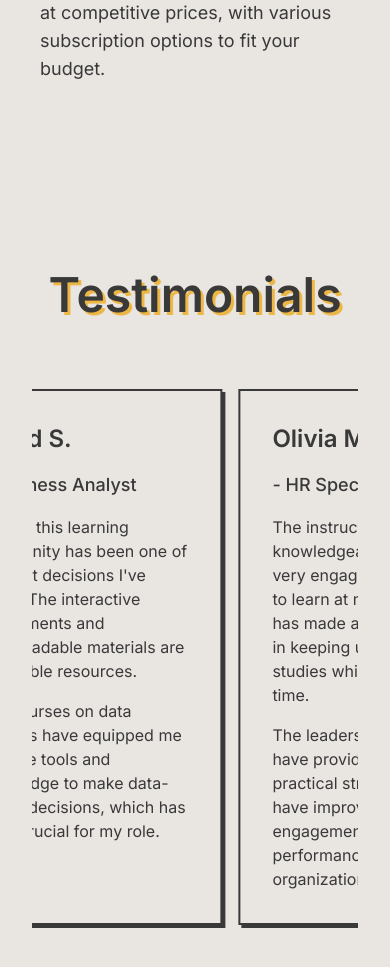
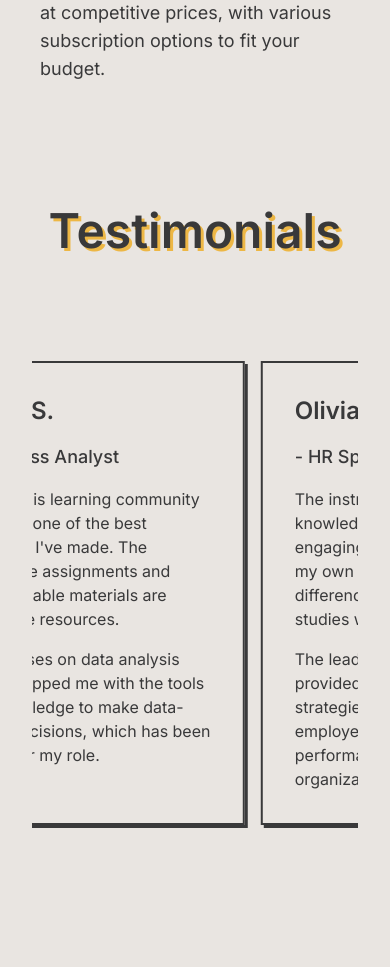
Before and after one commit to dev-rathore/skills-park, a Next.js app: page / in a window 390 px wide. Shown: the part 7120-8087 px from the top of the page. Built offline with nearby package versions, Linux system fonts and the light colour scheme.

Commit message:
fix: ui issues

```diff
--- a/src/components/ui/home-page-sections/footer.tsx
+++ b/src/components/ui/home-page-sections/footer.tsx
@@ -108,7 +108,7 @@ const FooterSection = () => {
         </div>
       </div>
 
-      <div className="py-10 text-center">
+      <div className="pt-2 pb-12 md:pb-4 text-center">
         <p className="text-base font-medium">
           &copy; {new Date().getFullYear()} Skillspark. All rights reserved.
         </p>
--- a/src/components/ui/home-page-sections/skills-section/skills.tsx
+++ b/src/components/ui/home-page-sections/skills-section/skills.tsx
@@ -43,7 +43,7 @@ const SkillsSection: React.FC = () => {
 
   return (
     <section
-      className="relative h-auto lg:h-[400vh] flex flex-col gap-0 md:gap-36 py-20 overflow-x-hidden"
+      className="relative h-auto lg:h-[400vh] flex flex-col gap-0 md:gap-36 py-20"
       ref={isMediumScreenSize() ? null : targetRef}
     >
       <div className="lg:sticky lg:top-0 h-auto lg:min-h-[100vh] gap-0 lg:pt-48 flex flex-col lg:flex-row lg-gap-10">
@@ -111,7 +111,7 @@ const SkillsSection: React.FC = () => {
         </div>
       </div>
       <div
-        className='order-2 lg:order-1 block lg:hidden pt-10'
+        className='order-2 lg:order-1 block lg:hidden pt-10 overflow-x-hidden'
       >
         <div className='flex flex-col gap-10 px-2'>
           {SKILLS?.map((skill, i) => (
--- a/src/components/ui/home-page-sections/testimonials-section/testimonial-card.tsx
+++ b/src/components/ui/home-page-sections/testimonials-section/testimonial-card.tsx
@@ -13,7 +13,7 @@ const TestimonialCard:React.FC<Props> = ({
 }) => {
   return (
     <div
-      className="border-2 border-secondary shadow-secondary min-w-[280px] max-w-[280px] md:min-w-[560px] md:max-w-[auto] p-8 flex flex-col gap-4"
+      className="border-2 border-secondary shadow-secondary min-w-[320px] max-w-[320px] md:min-w-[560px] md:max-w-[auto] p-8 flex flex-col gap-4"
     >
       <h3 className="text-2xl font-semibold">{testimonial.name}</h3>
       <h4 className="text-lg font-medium">- {testimonial.designation}</h4>
--- a/src/components/ui/home-page-sections/testimonials-section/testimonials.tsx
+++ b/src/components/ui/home-page-sections/testimonials-section/testimonials.tsx
@@ -24,7 +24,7 @@ const TestimonialsSection = () => {
       ref={targetRef}
     >
       <div
-        className='sticky top-0 h-screen overflow-hidden pt-36'
+        className='sticky top-0 h-screen overflow-hidden pt-20 md:pt-36'
       >
         <h1 className="text-5xl md:text-6xl text-center font-semibold drop-shadow-primary">Testimonials</h1>
         <div
```
